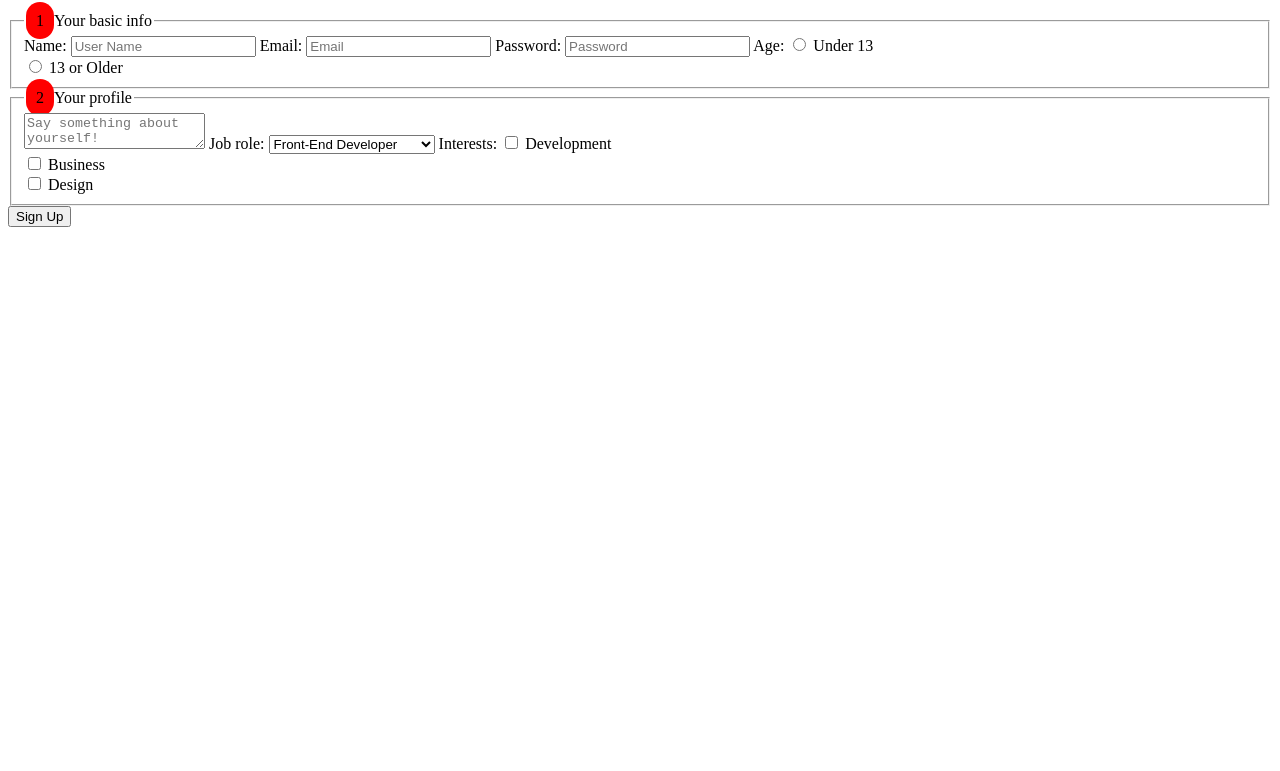
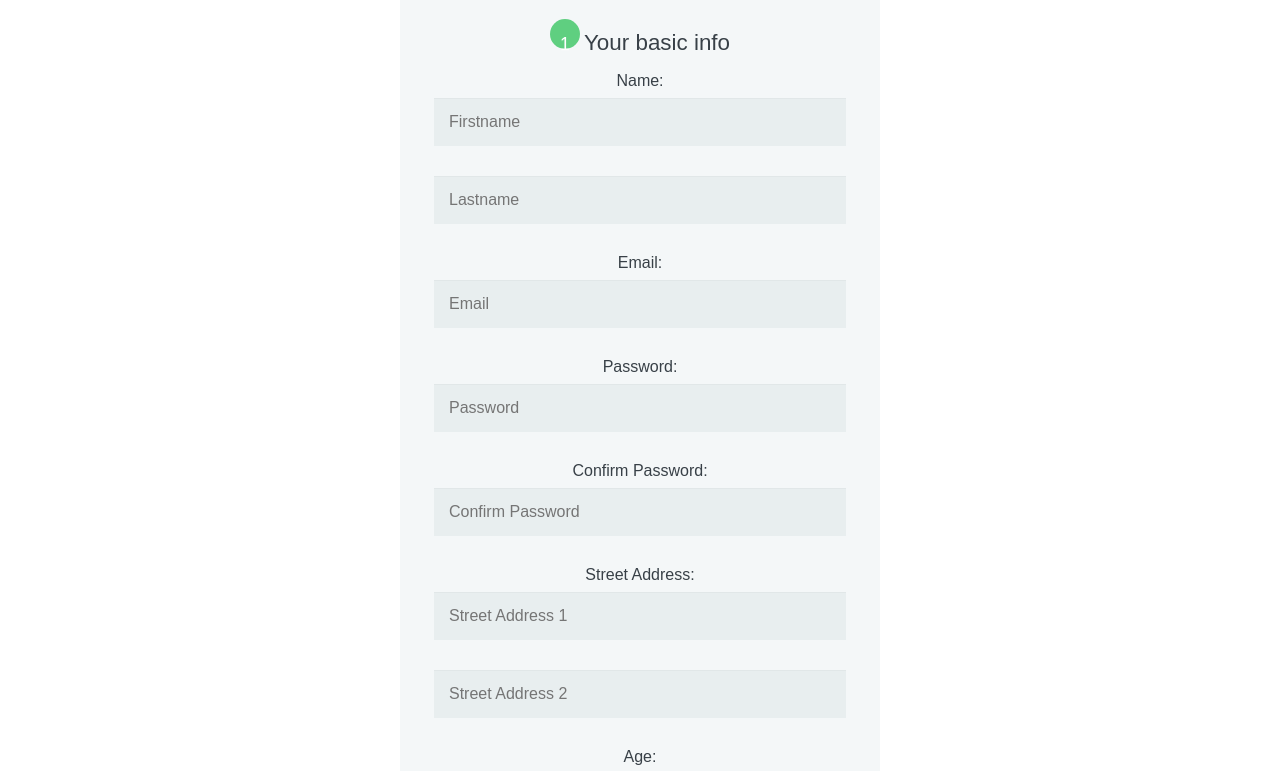
Before and after one commit to Jerrified/HTML-Forms-Lab, a plain HTML site: page index.html in a window 1280 px wide. Shown: the part 68-839 px from the top of the page. Before the commit the page ends 800 px from the top, so only its background shows below. Drawn offline with Linux system fonts and the light colour scheme.

Commit message:
Almost done!

```diff
--- a/index.html
+++ b/index.html
@@ -11,6 +11,8 @@
     </head>
 
     <body>
+
+        <div style="display: block;text-align: center;">
             <form action="index.html" method="post">
 
                 <h1>Sign-Up</h1>
@@ -20,12 +22,17 @@
                     <legend><span class="number">1</span>Your basic info</legend>
 
                     <label for="name">Name:</label>
-                <input type="text" id="name" name="user_name" placeholder="User Name">
+                    <input type="text" id="name" name="user_name" placeholder="Firstname">
+                    <input type="text" id="name" name="user_name" placeholder="Lastname">
                     <label for="mail">Email:</label>
                     <input type="email" id="mail" name="user_email" placeholder="Email">
                     <label for="password">Password:</label>
                     <input type="password" id="password" name="user_password" placeholder="Password">
-
+                    <label for="password">Confirm Password:</label>
+                    <input type="password" id="password" name="user_password" placeholder="Confirm Password">
+                    <label for="address">Street Address:</label>
+                    <input type="text" id="address" name="user_address" placeholder="Street Address 1">
+                    <input type="text" id="address" name="user_address" placeholder="Street Address 2">
                     <label>Age:</label>
                     <input type="radio" id="under_13" value="under_13" name="user_age">
                     <label for="under_13" class="light">Under 13</label><br>
@@ -38,7 +45,7 @@
 
                     <legend><span class="number">2</span>Your profile</legend>
 
-                <label for="bio"></label>
+                    <label for="bio">Biography:</label>
                     <textarea id="bio" name="user_bio" placeholder="Say something about yourself!"></textarea>
 
                     <label for="job">Job role:</label>
@@ -74,6 +81,7 @@
                 <button type="submit">Sign Up</button>
 
             </form>
+        </div>
 
     </body>
 
--- a/landing.css
+++ b/landing.css
@@ -25,3 +25,10 @@ a button:active {
     box-shadow: 0 5px #666;
     transform: translateY(4px);
 }
+
+span {
+    padding: 10px;
+    background-color: rgb(152,207,113);
+    border-color: black;
+    border-radius: 80px;
+}
--- a/style.css
+++ b/style.css
@@ -1,6 +1,124 @@
 span {
     padding: 10px;
-    background-color: red;
+    background-color: rgb(152,207,113);
     border-color: black;
     border-radius: 80px;
 }
+
+*, *:before, *:after {
+    -moz-box-sizing: border-box;
+    -webkit-box-sizing: border-box;
+    box-sizing: border-box;
+  }
+
+  body {
+    font-family: 'Nunito', sans-serif;
+    color: #384047;
+  }
+
+  form {
+    max-width: 300px;
+    margin: 10px auto;
+    padding: 10px 20px;
+    background: #f4f7f8;
+    border-radius: 8px;
+  }
+
+  h1 {
+    margin: 0 0 30px 0;
+    text-align: center;
+  }
+
+  input[type="text"],
+  input[type="password"],
+  input[type="date"],
+  input[type="datetime"],
+  input[type="email"],
+  input[type="number"],
+  input[type="search"],
+  input[type="tel"],
+  input[type="time"],
+  input[type="url"],
+  textarea,
+  select {
+    background: rgba(255,255,255,0.1);
+    border: none;
+    font-size: 16px;
+    height: auto;
+    margin: 0;
+    outline: 0;
+    padding: 15px;
+    width: 100%;
+    background-color: #e8eeef;
+    color: #8a97a0;
+    box-shadow: 0 1px 0 rgba(0,0,0,0.03) inset;
+    margin-bottom: 30px;
+  }
+
+  input[type="radio"],
+  input[type="checkbox"] {
+    margin: 0 4px 8px 0;
+  }
+
+  select {
+    padding: 6px;
+    height: 32px;
+    border-radius: 2px;
+  }
+
+  button {
+    padding: 19px 39px 18px 39px;
+    color: #FFF;
+    background-color: #4bc970;
+    font-size: 18px;
+    text-align: center;
+    font-style: normal;
+    border-radius: 5px;
+    width: 100%;
+    border: 1px solid #3ac162;
+    border-width: 1px 1px 3px;
+    box-shadow: 0 -1px 0 rgba(255,255,255,0.1) inset;
+    margin-bottom: 10px;
+  }
+
+  fieldset {
+    margin-bottom: 30px;
+    border: none;
+  }
+
+  legend {
+    font-size: 1.4em;
+    margin-bottom: 10px;
+  }
+
+  label {
+    display: block;
+    margin-bottom: 8px;
+  }
+
+  label.light {
+    font-weight: 300;
+    display: inline;
+  }
+
+  .number {
+    background-color: #5fcf80;
+    color: #fff;
+    height: 30px;
+    width: 30px;
+    display: inline-block;
+    font-size: 0.8em;
+    margin-right: 4px;
+    line-height: 30px;
+    text-align: center;
+    text-shadow: 0 1px 0 rgba(255,255,255,0.2);
+    border-radius: 100%;
+  }
+
+  @media screen and (min-width: 480px) {
+
+    form {
+      max-width: 480px;
+    }
+
+  }
```
Also changed, not shown: landing.html (+10 -1 lines), submitted.html (added, +4 -0 lines). Lines whose indentation alone changed are shown as unchanged.
